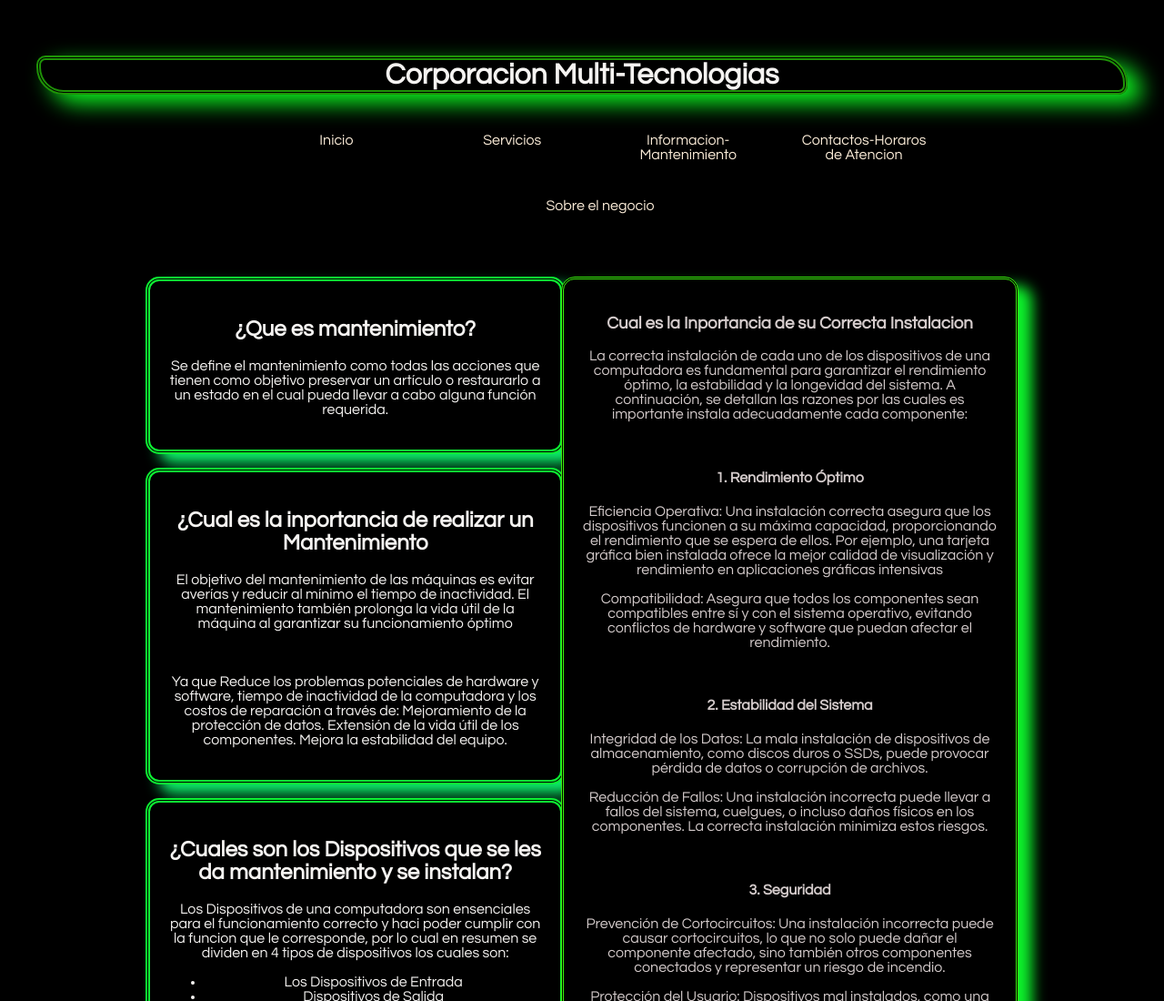
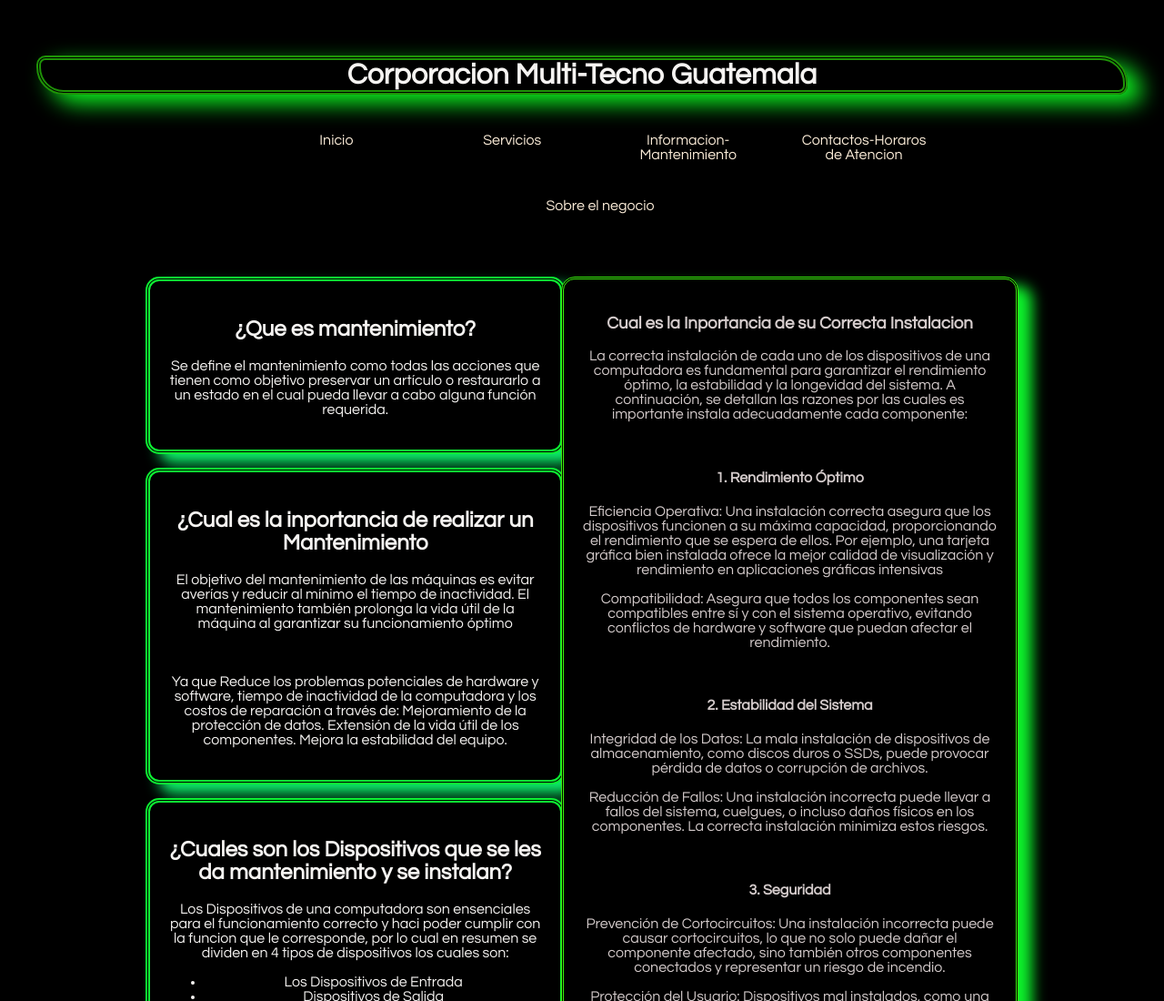
Before and after one commit to GHOST-R4CER/Tecno-GT, a plain HTML site: page pagina02.html in a window 1280 px wide. Shown: the top 1100 px of the page at 91% size. Drawn offline with Linux system fonts and the light colour scheme.

Commit message:
Update pagina02.html

```diff
--- a/pagina02.html
+++ b/pagina02.html
@@ -3,14 +3,14 @@
 <head>
 	<meta charset="utf-8">
 	<meta name="viewport" content="width=device-width, initial-scale=1">
-	<title>Multi-Tecnologia</title>
+	<title>Multi-Tecno.Gt</title>
 	<link rel="stylesheet" href="estilos02.css">
 </head>
 <body>
 
 	<div class="titulo">
 		<div id="principal">
-		<h1>Corporacion Multi-Tecnologias</h1>
+		<h1>Corporacion Multi-Tecno Guatemala</h1>
 	</div>
 
 	<nav>
```
